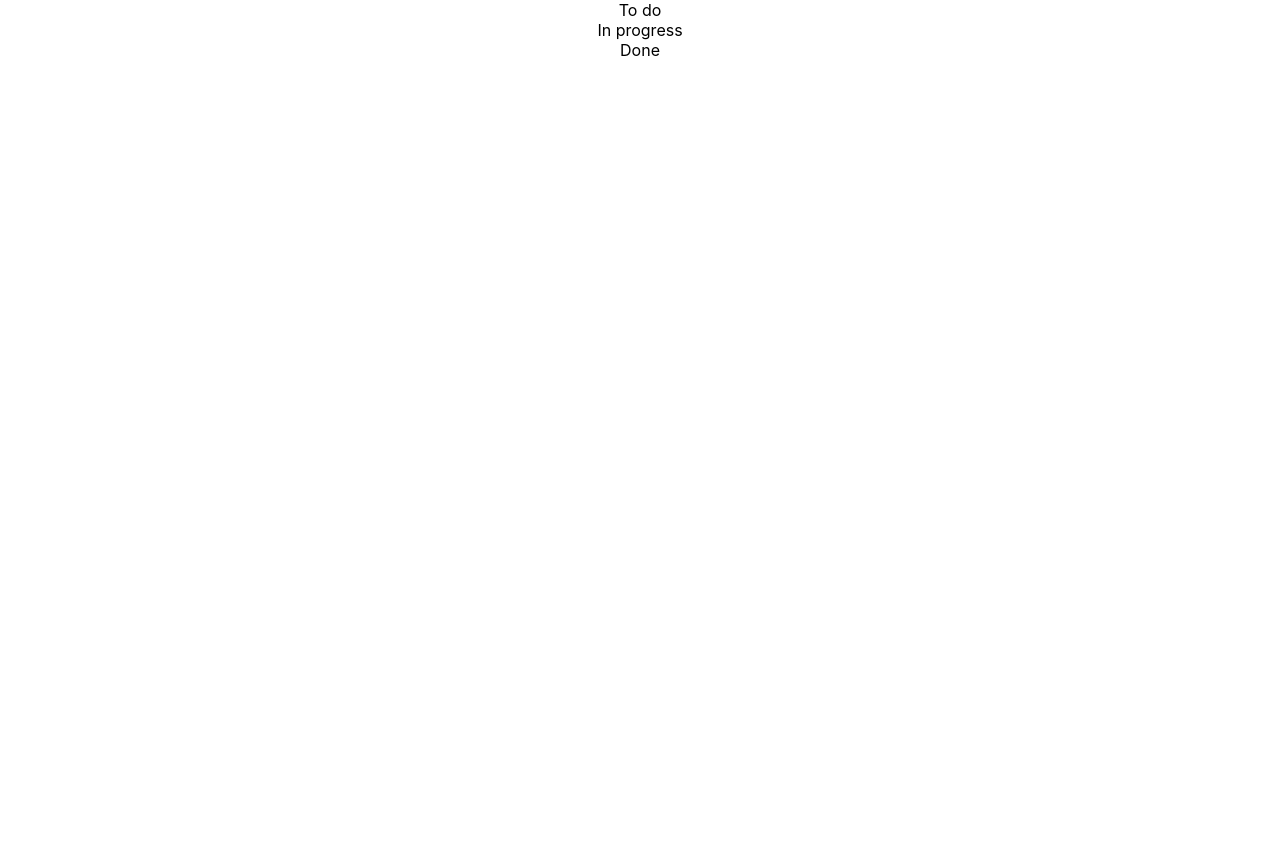
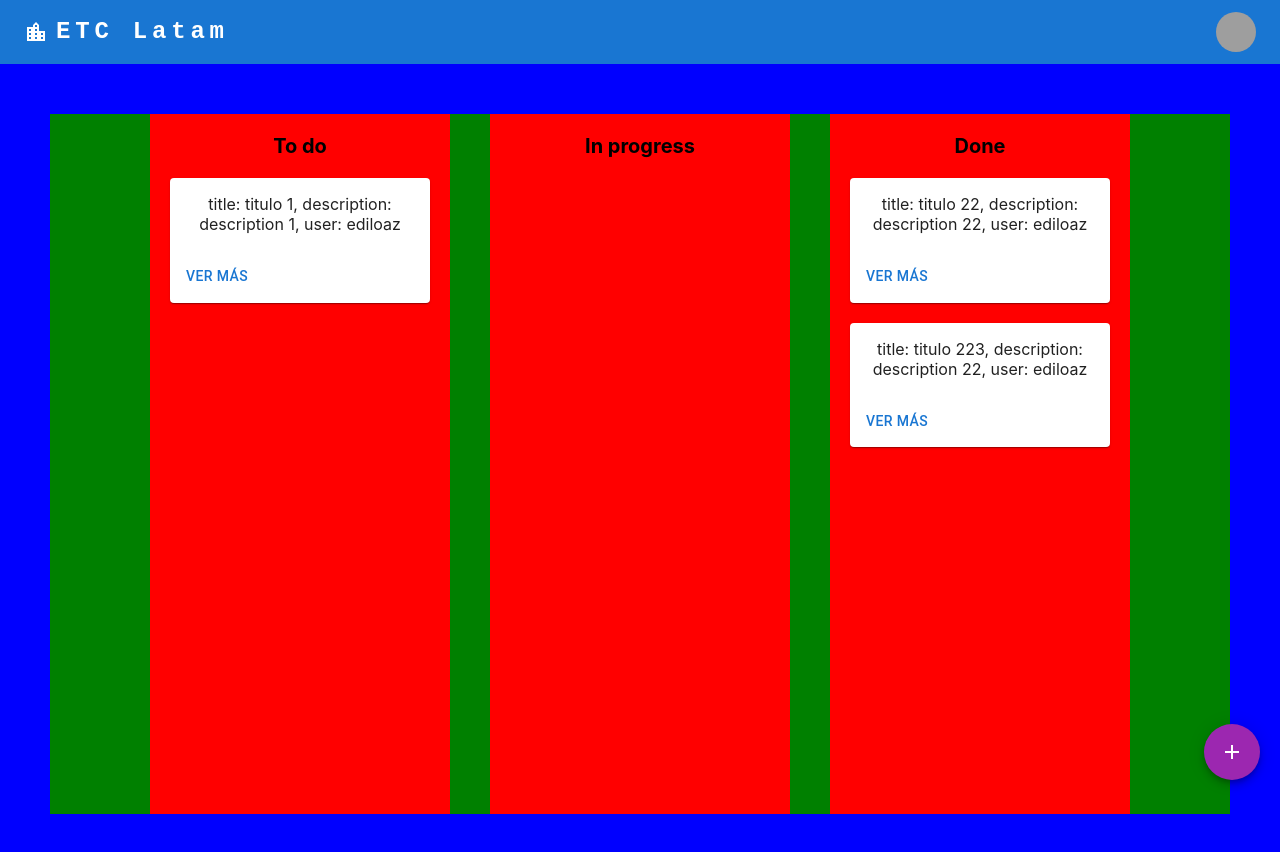
Before and after one commit to ediloaz/TaskPortal, a React app in the folder task-portal-frontend/: page / in a window 1280 px wide. Shown: the top 852 px of the page. Before the commit the page ends 800 px from the top, so only its background shows below. Built offline with nearby package versions, Linux system fonts and the light colour scheme; grey boxes are pictures that could not be loaded.

Commit message:
add static frontend columns cards and header

```diff
--- /dev/null
+++ b/task-portal-frontend/src/components/HeaderBar/HeaderBar.jsx
@@ -0,0 +1,96 @@
+import { useState } from 'react'
+import * as React from 'react';
+import AppBar from '@mui/material/AppBar';
+import Box from '@mui/material/Box';
+import Toolbar from '@mui/material/Toolbar';
+import IconButton from '@mui/material/IconButton';
+import Typography from '@mui/material/Typography';
+import Menu from '@mui/material/Menu';
+import MenuIcon from '@mui/icons-material/Menu';
+import Container from '@mui/material/Container';
+import Avatar from '@mui/material/Avatar';
+import Button from '@mui/material/Button';
+import Tooltip from '@mui/material/Tooltip';
+import MenuItem from '@mui/material/MenuItem';
+import LocationCityIcon from '@mui/icons-material/LocationCity';
+
+const pages = ['Products', 'Pricing', 'Blog'];
+const settings = ['Profile', 'Account', 'Dashboard', 'Logout'];
+
+const HeaderBar = () => {
+  const [anchorElNav, setAnchorElNav] = React.useState(null);
+  const [anchorElUser, setAnchorElUser] = React.useState(null);
+
+  const handleOpenNavMenu = (event) => {
+    setAnchorElNav(event.currentTarget);
+  };
+  const handleOpenUserMenu = (event) => {
+    setAnchorElUser(event.currentTarget);
+  };
+
+  const handleCloseNavMenu = () => {
+    setAnchorElNav(null);
+  };
+
+  const handleCloseUserMenu = () => {
+    setAnchorElUser(null);
+  };
+
+  return (
+    <AppBar position="static">
+      <Container maxWidth="xl">
+        <Toolbar disableGutters>
+          <LocationCityIcon sx={{ mr: 1 }} />
+          <Typography
+            variant="h5"
+            noWrap
+            component="a"
+            sx={{
+              mr: 2,
+              fontFamily: 'monospace',
+              fontWeight: 700,
+              letterSpacing: '.3rem',
+              color: 'inherit',
+              textDecoration: 'none',
+            }}
+          >
+            ETC Latam
+          </Typography>
+
+          <Box sx={{ flexGrow: 1 }}></Box>
+          <Box sx={{ flexGrow: 0 }}>
+            <Tooltip title="Open settings">
+              <IconButton onClick={handleOpenUserMenu} sx={{ p: 0 }}>
+                <Avatar alt="Remy Sharp" src="/static/images/avatar/2.jpg" />
+              </IconButton>
+            </Tooltip>
+            <Menu
+              sx={{ mt: '45px' }}
+              id="menu-appbar"
+              anchorEl={anchorElUser}
+              anchorOrigin={{
+                vertical: 'top',
+                horizontal: 'right',
+              }}
+              keepMounted
+              transformOrigin={{
+                vertical: 'top',
+                horizontal: 'right',
+              }}
+              open={Boolean(anchorElUser)}
+              onClose={handleCloseUserMenu}
+            >
+              {settings.map((setting) => (
+                <MenuItem key={setting} onClick={handleCloseUserMenu}>
+                  <Typography textAlign="center">{setting}</Typography>
+                </MenuItem>
+              ))}
+            </Menu>
+          </Box>
+        </Toolbar>
+      </Container>
+    </AppBar>
+  );
+}
+
+export default HeaderBar
--- a/task-portal-frontend/src/components/TaskBoard/Card/Card.jsx
+++ b/task-portal-frontend/src/components/TaskBoard/Card/Card.jsx
@@ -0,0 +1,21 @@
+import CardMui from '@mui/material/Card';
+import Button from '@mui/material/Button';
+import CardContent from '@mui/material/CardContent';
+import CardActions from '@mui/material/CardActions';
+
+import './Card.sass'
+
+const Card = ({ title, description, user }) => {
+  return (
+    <CardMui className="card-container">
+      <CardContent>
+        title: {title}, description: {description}, user: {user}
+      </CardContent>
+      <CardActions>
+        <Button size="medium">Ver más</Button>
+      </CardActions>
+    </CardMui>
+  )
+}
+
+export default Card
--- a/task-portal-frontend/src/components/TaskBoard/Card/Card.sass
+++ b/task-portal-frontend/src/components/TaskBoard/Card/Card.sass
@@ -0,0 +1,4 @@
+.card-container
+  background: yellow
+  margin: 20px
+  cursor: grab
--- a/task-portal-frontend/src/components/TaskBoard/Column/Column.jsx
+++ b/task-portal-frontend/src/components/TaskBoard/Column/Column.jsx
@@ -1,7 +1,14 @@
-const Column = ({ title }) => {
+import Card from '../Card/Card'
+
+import './Column.sass'
+
+const Column = ({ title, cards }) => {
 
   return (
-    <div>{title}</div>
+    <div className='column-container' >
+      <span className='title'>{title}</span>
+      {cards?.map( (cardProps) => <Card {...cardProps} /> )}
+    </div>
   )
 }
 export default Column
--- a/task-portal-frontend/src/components/TaskBoard/Column/Column.sass
+++ b/task-portal-frontend/src/components/TaskBoard/Column/Column.sass
@@ -0,0 +1,11 @@
+.column-container
+  height: 100%
+  width: 100%
+  max-width: 300px
+  background-color: red
+
+  .title
+    display: block
+    font-size: 20px
+    margin: 20px 10px
+    font-weight: bolder
--- a/task-portal-frontend/src/components/TaskBoard/TaskBoard.jsx
+++ b/task-portal-frontend/src/components/TaskBoard/TaskBoard.jsx
@@ -1,17 +1,76 @@
-import Column from './Column/Column'
+import { useState } from "react";
+import Fab from "@mui/material/Fab";
+import AddIcon from "@mui/icons-material/Add";
+
+import Column from "./Column/Column";
+
+import "./TaskBoard.sass";
 
 const COLUMNS = [
-  'To do',
-  'In progress',
-  'Done'
-]
+  { id: "todo", name: "To do" },
+  { id: "ip", name: "In progress" },
+  { id: "done", name: "Done" },
+];
+
+const CARDS_MOCKUP = [
+  {
+    id: 1,
+    title: "titulo 1",
+    description: "description 1",
+    user: "ediloaz",
+    column: "todo",
+  },
+  {
+    id: 2,
+    title: "titulo 22",
+    description: "description 22",
+    user: "ediloaz",
+    column: "done",
+  },
+  {
+    id: 3,
+    title: "titulo 223",
+    description: "description 22",
+    user: "ediloaz",
+    column: "done",
+  },
+];
+
+const formatCardsByColumn = (columns, cards) => {
+  return cards.reduce((result, card) => {
+    const columnId = card.column;
+    if (!result[columnId]) {
+      result[columnId] = [];
+    }
+    result[columnId].push(card);
+    return result;
+  }, {});
+};
 
 const TaskBoard = () => {
-  console.log(111)
+  const [cards, setCards] = useState(formatCardsByColumn(COLUMNS, CARDS_MOCKUP));
+
+  const addCard = () => {
+    // eslint-disable-next-line no-console
+    console.log("	🎮 22", 11);
+  };
+
   return (
-    <div className="container-task-board">
-      {COLUMNS.map((title) => <Column title={title} />)}
+    <div className="task-board-container">
+      <div className="columns-container">
+        {COLUMNS.map(({ id, name }) => (
+          <Column title={name} cards={cards?.[id]} />
+        ))}
+      </div>
+      <Fab
+        className="button-new-card"
+        color="secondary"
+        aria-label="add-card"
+        onClick={addCard}
+      >
+        <AddIcon />
+      </Fab>
     </div>
-  )
-}
-export default TaskBoard
+  );
+};
+export default TaskBoard;
--- a/task-portal-frontend/src/components/TaskBoard/TaskBoard.sass
+++ b/task-portal-frontend/src/components/TaskBoard/TaskBoard.sass
@@ -0,0 +1,20 @@
+.task-board-container
+  background: blue
+  padding-top: 50px
+  height: 100vh
+  width: 100vw
+
+  .columns-container
+    height: calc(100vh - 100px)
+    width: calc(100% - 100px)
+    justify-content: center
+    flex-direction: row
+    background: green
+    column-gap: 40px
+    display: flex
+    margin: auto
+
+  .button-new-card
+    position: fixed
+    bottom: 20px
+    right: 20px
--- /dev/null
+++ b/task-portal-frontend/src/containers/HeaderBar/HeaderBar.jsx
@@ -0,0 +1,7 @@
+import HeaderBarComponent from "components/HeaderBar/HeaderBar"
+
+const HeaderBar = () => {
+  return <HeaderBarComponent />
+}
+
+export default HeaderBar
--- a/task-portal-frontend/src/pages/Board/Board.jsx
+++ b/task-portal-frontend/src/pages/Board/Board.jsx
@@ -1,8 +1,12 @@
 import TaskBoard from 'containers/TaskBoard/TaskBoard'
+import HeaderBar from 'containers/HeaderBar/HeaderBar'
 
 const Board = () => {
   return (
-    <TaskBoard />
+    <>
+      <HeaderBar/>
+      <TaskBoard />
+    </>
   )
 }
 
```
Also changed, not shown: task-portal-frontend/src/containers/HeaderBar/HeaderBar.sass (added).
